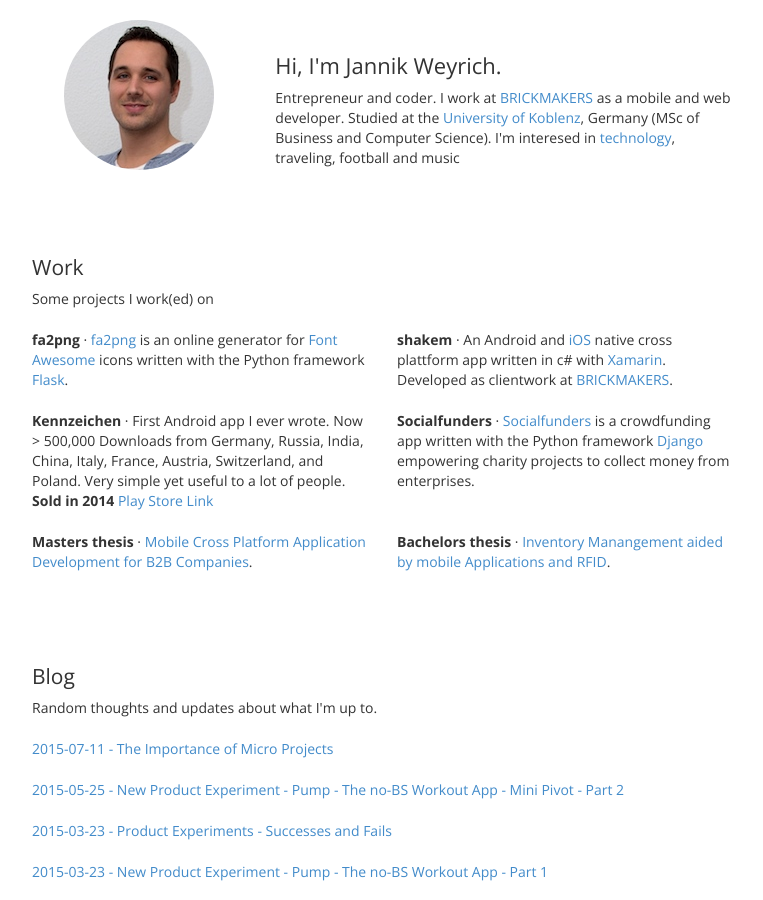
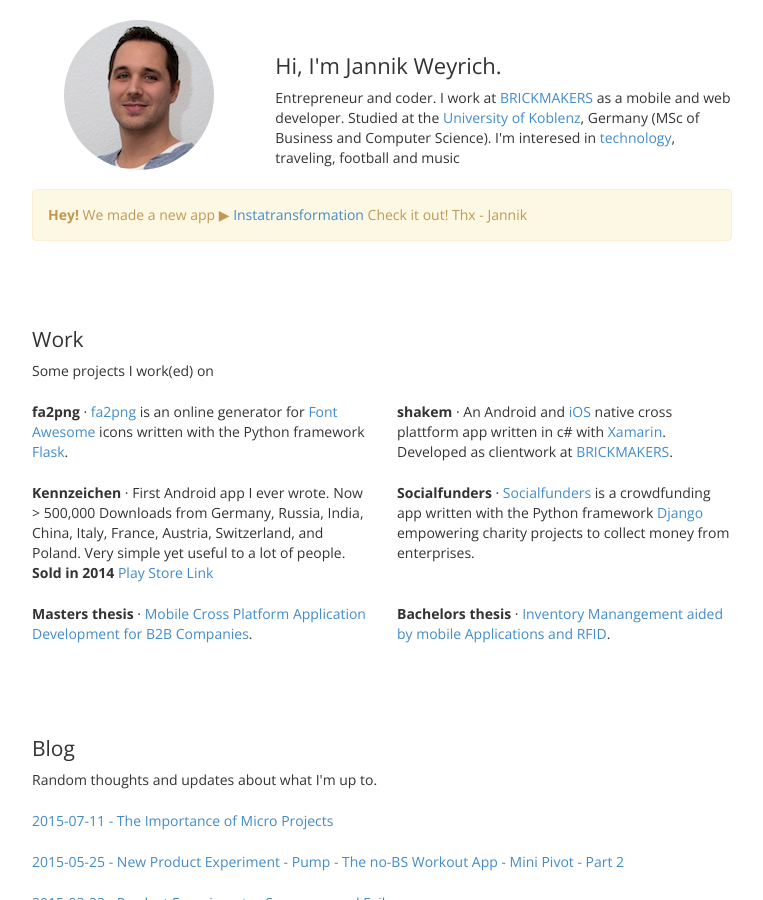
Before and after one commit to jnkwrych/jnkwrych.github.io, a Jekyll site: the page built from index.html, in a window 1280 px wide and 900 px high. Shown: the whole window, without its empty margins (258-1021 px from the left). Built offline with Jekyll 4.4.1, drawn with Linux system fonts in a browser that asks for light colours; Markdown is read by kramdown in place of the engine named in the settings.

Commit message:
Added instatransformation link

```diff
--- a/_layouts/default.html
+++ b/_layouts/default.html
@@ -28,6 +28,15 @@
                 Studied at the <a href="http://www.uni-koblenz.de" target="_blank">University of Koblenz</a>, Germany (MSc of Business and Computer Science).
                 I'm interesed in <a href="/#tech-i-use">technology</a>, traveling, football and music</p></div>
         </div>
+
+        <div class="row">
+          <div class="col-xs-12">
+            <div class="alert alert-warning">
+              <strong>Hey!</strong> We made a new app &#9654; <a href="http://instatransformation.com/?_s=jannikweyrich.com">Instatransformation</a>  Check it out! Thx - Jannik
+            </div>
+          </div>
+        </div>
+
     </header>
 
     {{ content }}
```
